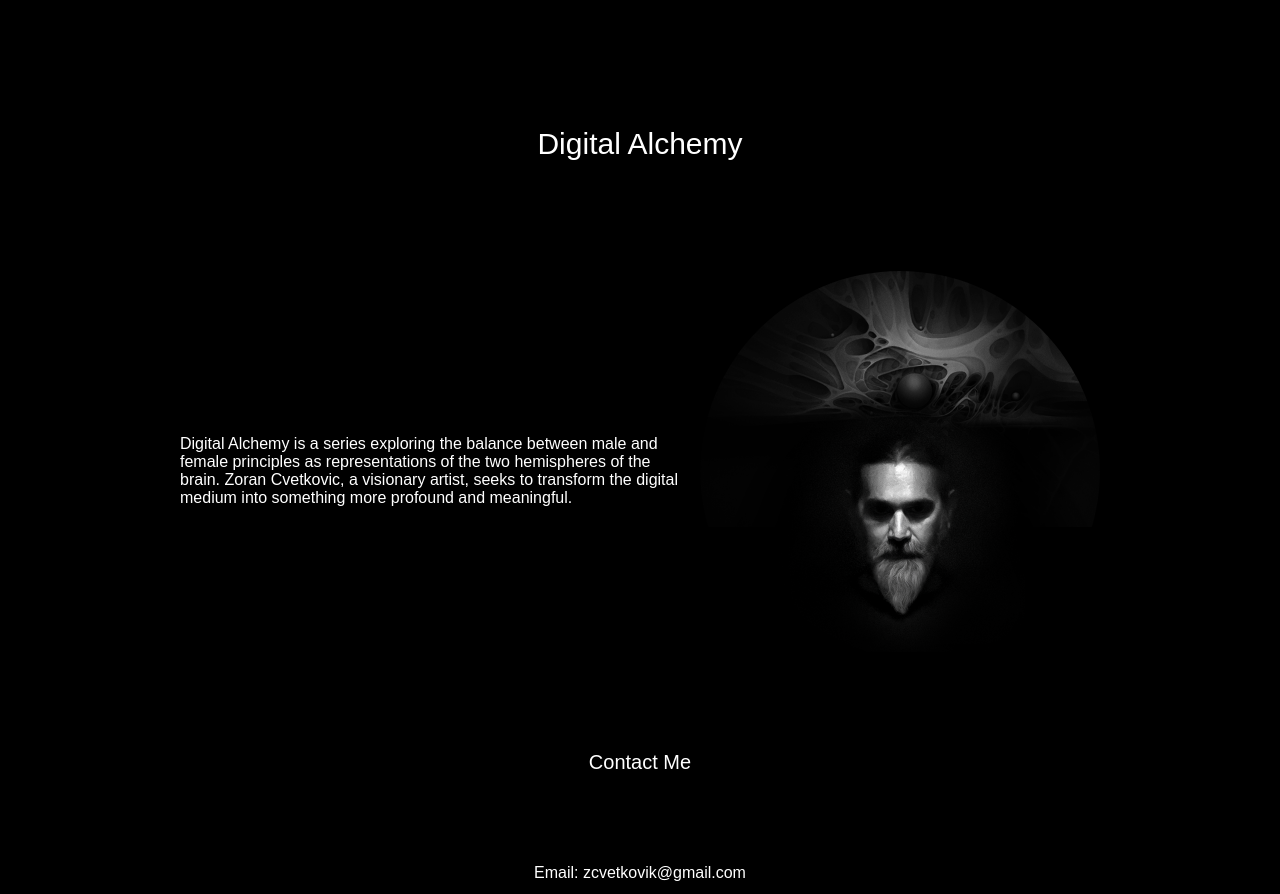
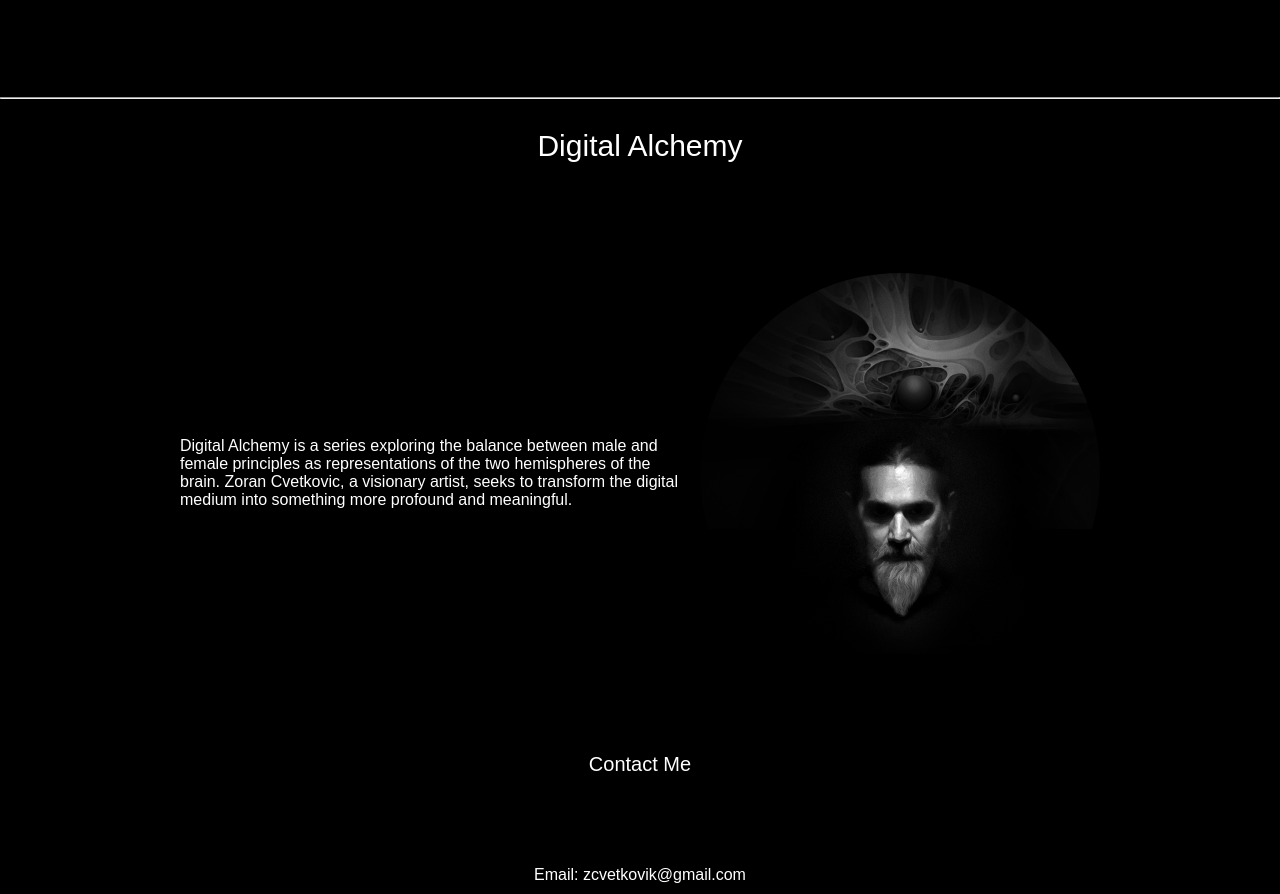
Before and after one commit to ZoranC0912/ZC_web, a plain HTML site: page index.html in a window 1280 px wide. Shown: the part 1971-2865 px from the top of the page. Drawn offline with Linux system fonts and the light colour scheme.

Commit message:
Update index.html

```diff
--- a/index.html
+++ b/index.html
@@ -283,7 +283,7 @@
         <div class="lightbox-title" id="lightbox-title"></div>
     </div>
 
-
+<hr class="section-divider"> <!-- Divider after About -->
 
     <!-- About Section -->
     <div id="about" class="about">
```
